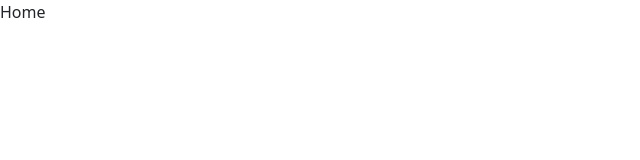
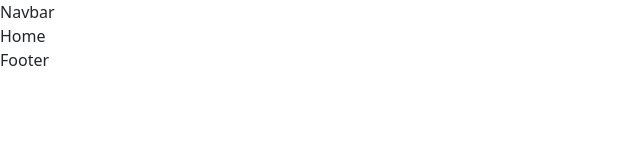
Before and after one commit to cold-briu/react-firebase-crud, a React (Create React App) app: page / in a window 1280 px wide. Shown: the top 160 px of the page, without its empty margins (0-640 px from the left). Built offline with nearby package versions, Linux system fonts and the light colour scheme.

Commit message:
feat: added navbar

```diff
--- a/src/Router.js
+++ b/src/Router.js
@@ -1,12 +1,18 @@
 import React from "react"
 import { Home, Users } from "./pages";
+import { Navbar } from "./layout";
 import { createBrowserRouter, Route, createRoutesFromElements } from "react-router-dom"
 
 export const router = createBrowserRouter(
 	createRoutesFromElements(
 		<>
-			<Route path="/" element={<Home />} />
-			<Route path="/users" element={<Users />} />
+			<Route path="/" element={<Navbar />} >
+
+				<Route path="/" element={<Home />} />
+				<Route path="/users" element={<Users />} />
+
+
+			</Route>
 		</>
 	)
 )
--- /dev/null
+++ b/src/layout/Navbar.jsx
@@ -0,0 +1,14 @@
+import React from 'react'
+import { Outlet } from 'react-router'
+
+const Navbar = () => {
+	return (
+		<>
+			<div>Navbar</div>
+			<Outlet />
+			<div>Footer</div>
+		</>
+	)
+}
+
+export default Navbar
--- /dev/null
+++ b/src/layout/index.js
@@ -0,0 +1,3 @@
+import Navbar from "./Navbar";
+
+export { Navbar }
```
